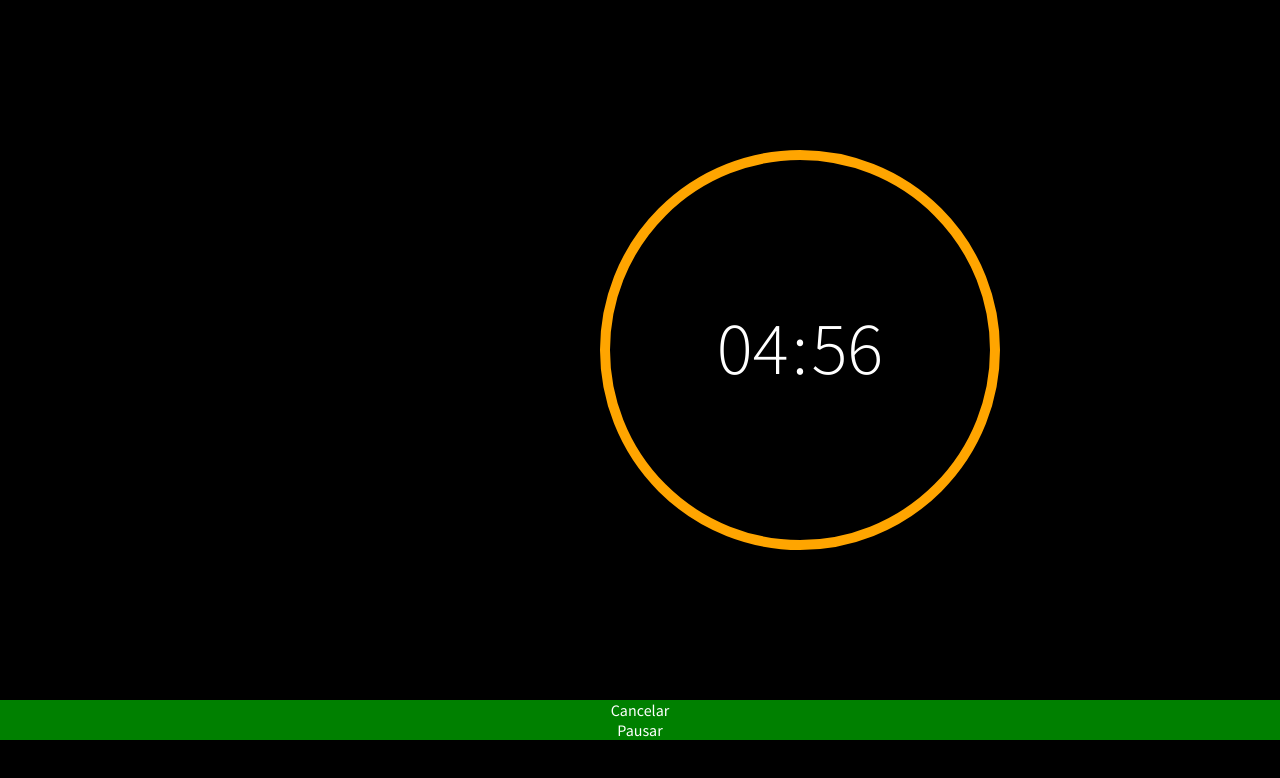
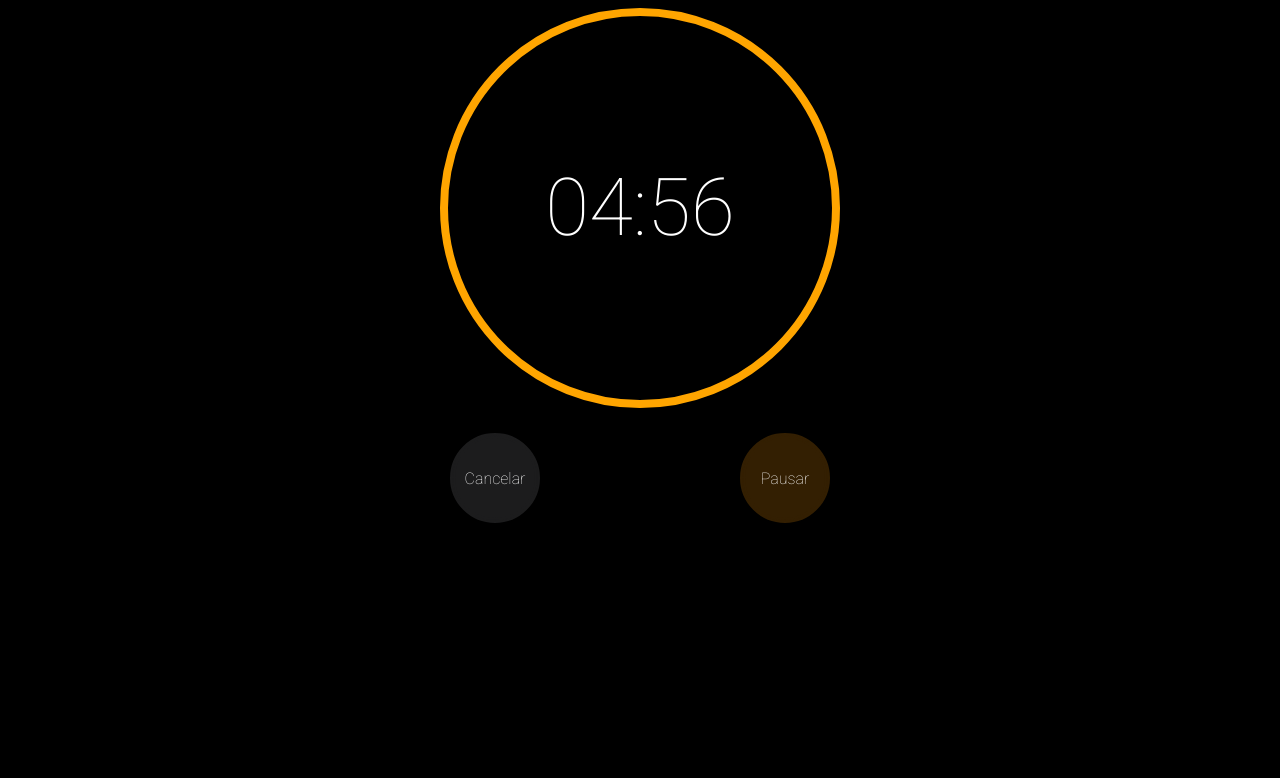
Before and after one commit to NewLeonardooliv/Timer-Countdown, a plain HTML site: page index.html in a window 1280 px wide. Drawn offline with Linux system fonts and the light colour scheme; a web font is replaced by a local one.

Commit message:
botoes pausar e cancelar css

```diff
--- a/index.html
+++ b/index.html
@@ -7,12 +7,10 @@
   <meta name="viewport" content="width=device-width, initial-scale=1.0">
   <link rel="stylesheet" href="style.css">
   <title>Timer CountDown</title>
+  <script src="./script.js " defer></script>
   <link rel="preconnect" href="https://fonts.googleapis.com">
   <link rel="preconnect" href="https://fonts.gstatic.com" crossorigin>
-  <link
-    href="https://fonts.googleapis.com/css2?family=Shippori+Antique+B1&family=Source+Sans+Pro:wght@300;400&display=swap"
-    rel="stylesheet">
-  <script src="./script.js " defer></script>
+  <link href="https://fonts.googleapis.com/css2?family=Roboto:wght@100&display=swap" rel="stylesheet">
 </head>
 
 <body>
@@ -21,9 +19,10 @@
     <span>:</span>
     <span id="seconds">00</span>
   </div>
-
-  <a href="" class="cancelar">Cancelar</a>
-  <a href="" class="pausar">Pausar</a>
+  <div class="botoes">
+    <a href=""><p class="cancelar">Cancelar</p></a>
+    <a href=""><p class="pausar">Pausar</p></a>
+  </div>
 </body>
 
 </html>
--- a/style.css
+++ b/style.css
@@ -1,29 +1,60 @@
 * {
-  font-family: "Source Sans Pro", sans-serif;
-  margin: 0;
-  padding: 0;
   outline: none;
   box-sizing: border-box;
   background-color: black;
+  font-family: 'Roboto', sans-serif;
 }
-div.circulo{
+body{
+  display: flex;
+  justify-content: center;
+  align-items: center;
+}
+.circulo{
+  position: relative;
+  display: flex;
+  justify-content: center;
+  align-items: center;
+  width: 400px;
   height: 400px;
-  width: 400px;
-  padding-top: 140px;
-  margin: 150px 600px;
-  border: 10px solid orange;
   border-radius: 250px;
-  text-align: center;
+  border: 8px solid orange;
 }
 span {
   color: white;
-  font-size: 75px;
-  font-weight: 300;
+  font-size: 80px;
+  font-weight: 200;
+}
+.botoes{
+  position: fixed;
+  display: flex;
+  justify-content:end;
+  margin-top: 540px;
 }
 a{
-  display: block;
-  background-color: green;
+  text-decoration: none;
+}
+.cancelar{
   color: white;
-  text-decoration: none;
-  text-align: center;
+  position: relative;
+  display: flex;
+  justify-content: center;
+  align-items: center;
+  border: thick double  #1c1c1d;
+  background-color:  #1c1c1d;
+  width: 90px;
+  height: 90px;
+  border-radius: 250px;
+  margin-right: 200px;
 }
+.pausar{
+  color: white;
+  position: relative;
+  display: flex;
+  justify-content: center;
+  align-items: center;
+  border: thick double #331f02;
+  background-color: #331f02;
+  width: 90px;
+  height: 90px;
+  border-radius: 250px;
+}
```
Also changed, not shown: SFMonoLight.otf (added).
